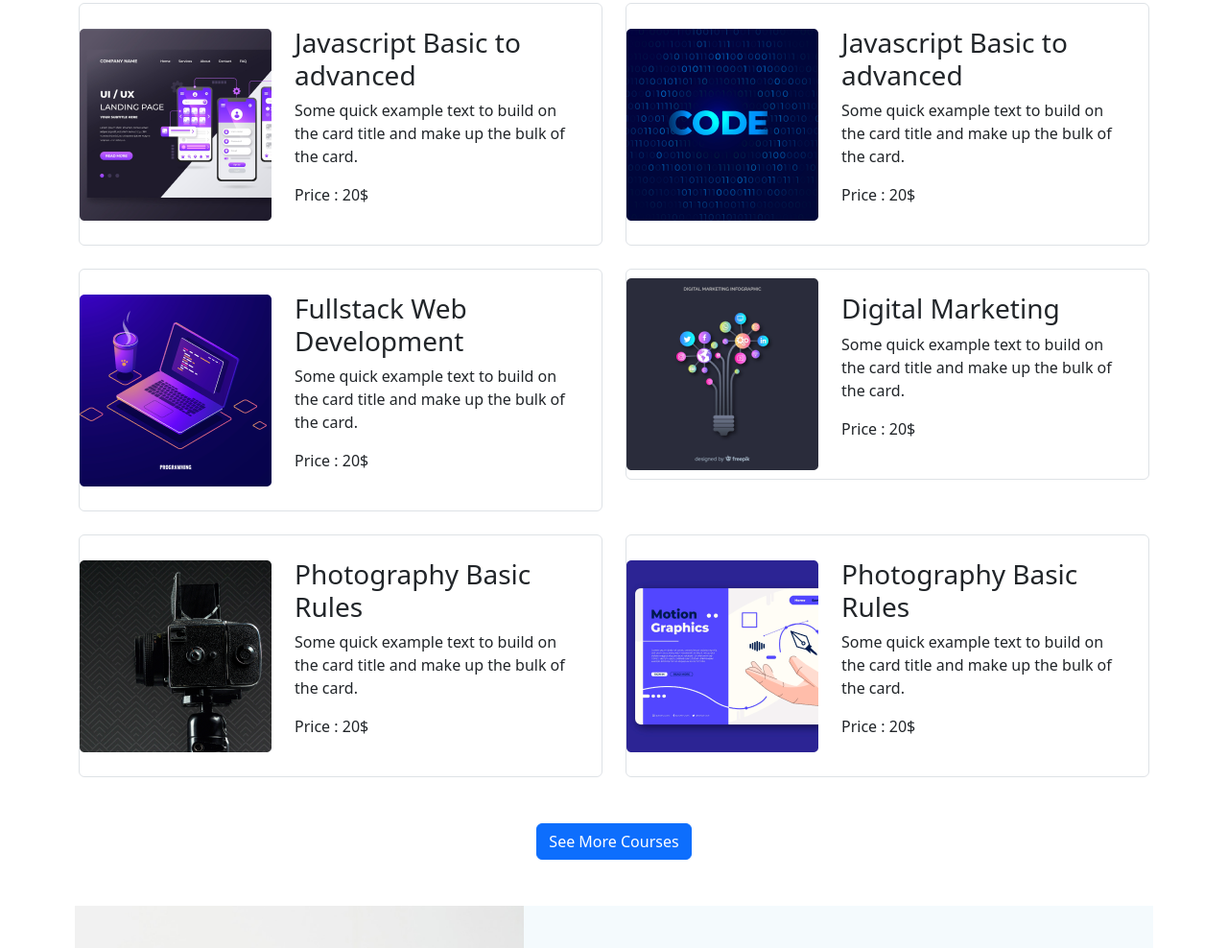
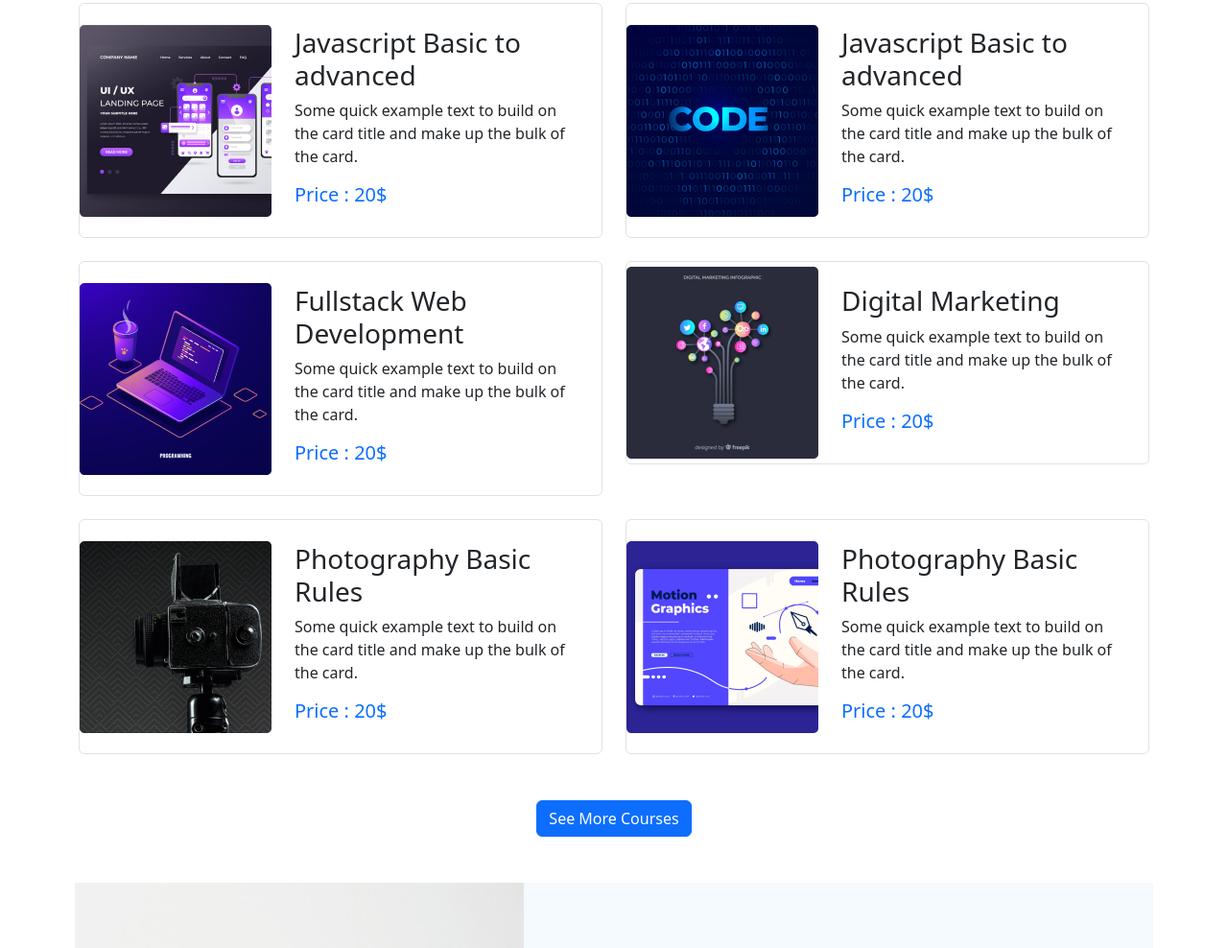
Before and after one commit to Amrita965/Learning-Scholler, a plain HTML site: page index.html in a window 1280 px wide. Shown: the part 774-1762 px from the top of the page at 96% size. Drawn offline with nearby package versions, Linux system fonts and the light colour scheme.

Commit message:
added course section

```diff
--- a/index.html
+++ b/index.html
@@ -82,7 +82,7 @@
                         <div class="p-4">
                             <h3>Javascript Basic to advanced</h3>
                             <p>Some quick example text to build on the card title and make up the bulk of the card.</p>
-                            <p>Price : 20$</p>
+                            <h5 class="text-primary">Price : 20$</h5>
                         </div>
                     </div>
                 </div>
@@ -92,7 +92,7 @@
                         <div class="p-4">
                             <h3>Javascript Basic to advanced</h3>
                             <p>Some quick example text to build on the card title and make up the bulk of the card.</p>
-                            <p>Price : 20$</p>
+                            <h5 class="text-primary">Price : 20$</h5>
                         </div>
                     </div>
                 </div>
@@ -102,7 +102,7 @@
                         <div class="p-4">
                             <h3>Fullstack Web Development</h3>
                             <p>Some quick example text to build on the card title and make up the bulk of the card.</p>
-                            <p>Price : 20$</p>
+                            <h5 class="text-primary">Price : 20$</h5>
                         </div>
                     </div>
                 </div>
@@ -112,7 +112,7 @@
                         <div class="p-4">
                             <h3>Digital Marketing</h3>
                             <p>Some quick example text to build on the card title and make up the bulk of the card.</p>
-                            <p>Price : 20$</p>
+                            <h5 class="text-primary">Price : 20$</h5>
                         </div>
                     </div>
                 </div>
@@ -122,7 +122,7 @@
                         <div class="p-4">
                             <h3>Photography Basic Rules</h3>
                             <p>Some quick example text to build on the card title and make up the bulk of the card.</p>
-                            <p>Price : 20$</p>
+                            <h5 class="text-primary">Price : 20$</h5>
                         </div>
                     </div>
                 </div>
@@ -132,7 +132,7 @@
                         <div class="p-4">
                             <h3>Photography Basic Rules</h3>
                             <p>Some quick example text to build on the card title and make up the bulk of the card.</p>
-                            <p>Price : 20$</p>
+                            <h5 class="text-primary">Price : 20$</h5>
                         </div>
                     </div>
                 </div>
```
